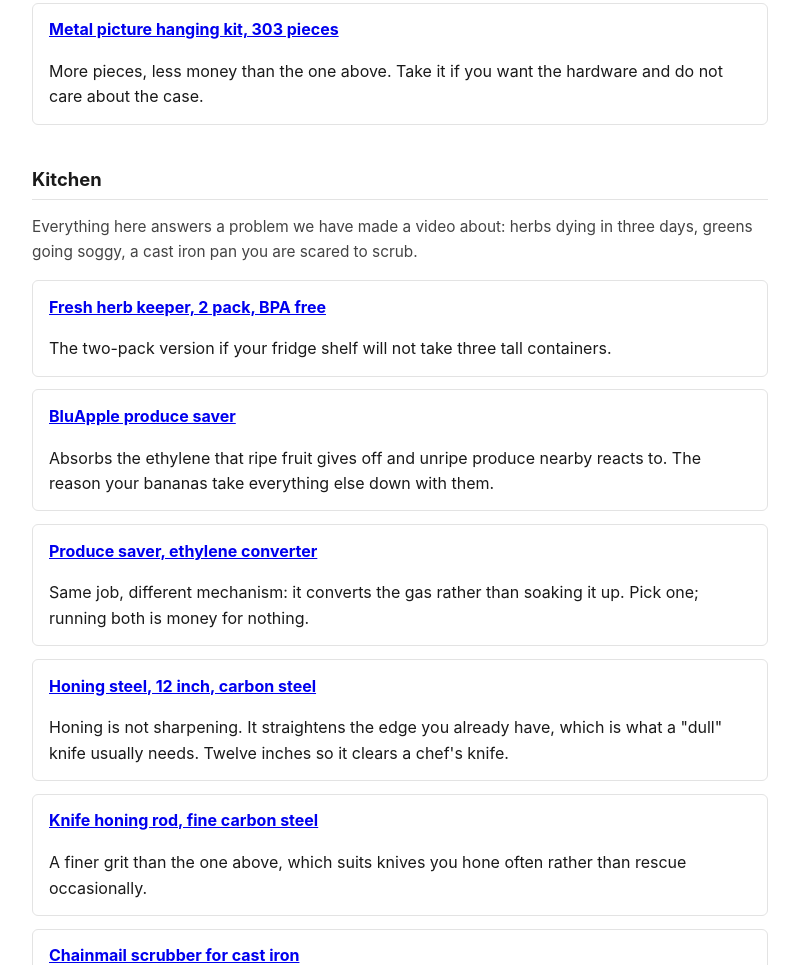
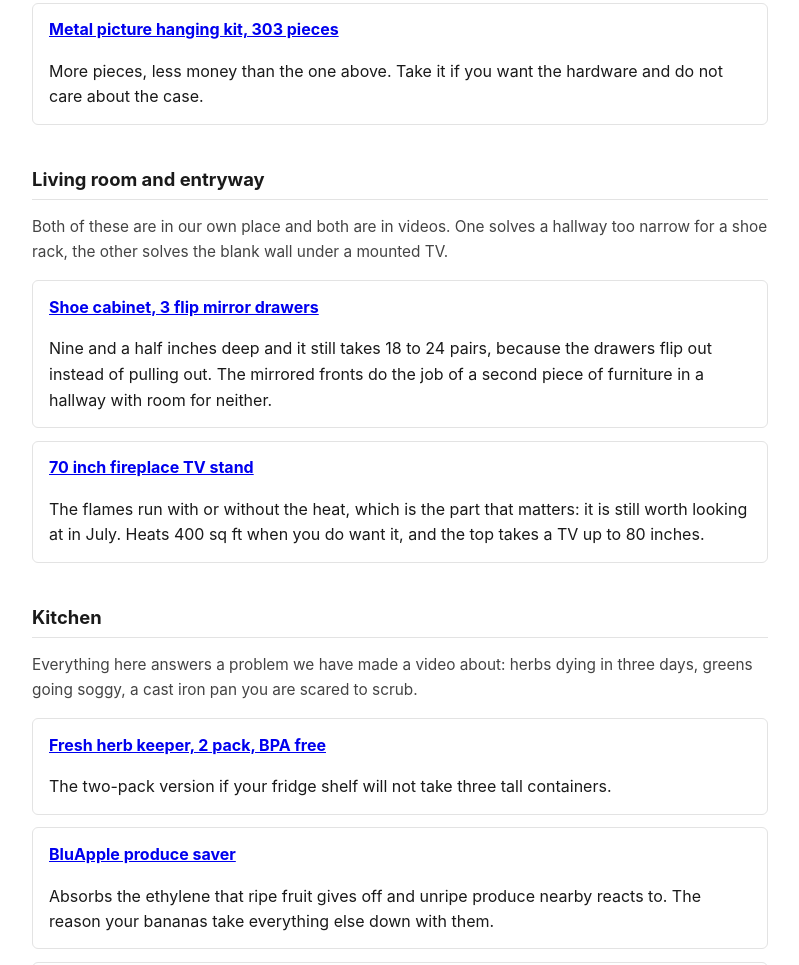
Before and after one commit to truedeals79/truedeals-shorts-uploader, a plain HTML site: page recommends.html in a window 1280 px wide. Shown: the part 2017-2982 px from the top of the page, without its empty margins (240-1039 px from the left). Drawn offline with Linux system fonts and the light colour scheme.

Commit message:
Recommends: a living room and entryway section, for the two cuts built today
The shoe cabinet and the fireplace TV stand both have videos now, and both
videos say "link in bio". Neither product was on this page, so that CTA
pointed at a list that did not mention them.

Placed above Kitchen rather than appended, because these two are the ones
traffic is being sent for and the page is long.

The rug in the fireplace footage (LIANLAM 8x10, B0G3NH7YTC) is deliberately
not here: 4.1 stars, under the 4.3 bar that a54f6d8 set.

Co-Authored-By: Claude Opus 5 <noreply@anthropic.com>

```diff
--- a/recommends.html
+++ b/recommends.html
@@ -116,6 +116,22 @@ heavy wants the second.
 <div class="pick">
   <h3><a href="https://www.amazon.com/dp/B0CMZT2FJ9?tag=truedeals6-20">Metal picture hanging kit, 303 pieces</a></h3>
   <p>More pieces, less money than the one above. Take it if you want the hardware and do not care about the case.</p>
+</div>
+
+<h2>Living room and entryway</h2>
+<p class="roomnote">
+Both of these are in our own place and both are in videos. One solves a hallway
+too narrow for a shoe rack, the other solves the blank wall under a mounted TV.
+</p>
+
+<div class="pick">
+  <h3><a href="https://www.amazon.com/dp/B0FLY85MRK?tag=truedeals6-20">Shoe cabinet, 3 flip mirror drawers</a></h3>
+  <p>Nine and a half inches deep and it still takes 18 to 24 pairs, because the drawers flip out instead of pulling out. The mirrored fronts do the job of a second piece of furniture in a hallway with room for neither.</p>
+</div>
+
+<div class="pick">
+  <h3><a href="https://www.amazon.com/dp/B0H2DTK5H4?tag=truedeals6-20">70&nbsp;inch fireplace TV stand</a></h3>
+  <p>The flames run with or without the heat, which is the part that matters: it is still worth looking at in July. Heats 400&nbsp;sq&nbsp;ft when you do want it, and the top takes a TV up to 80&nbsp;inches.</p>
 </div>
 
 <h2>Kitchen</h2>
```
